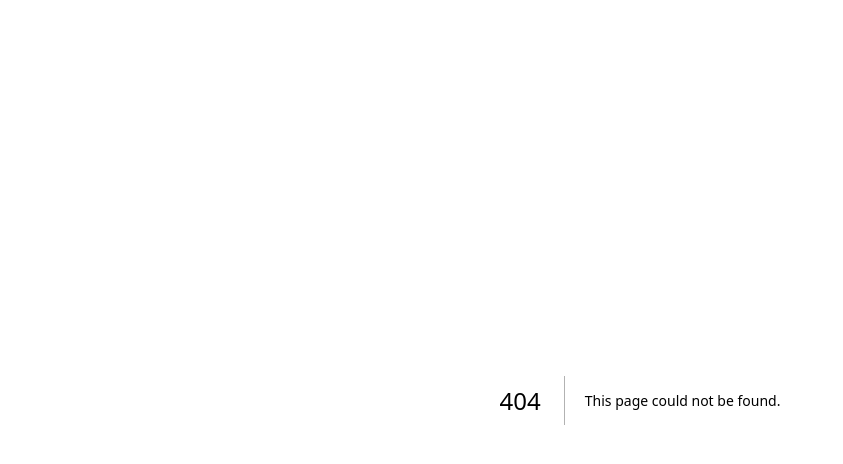
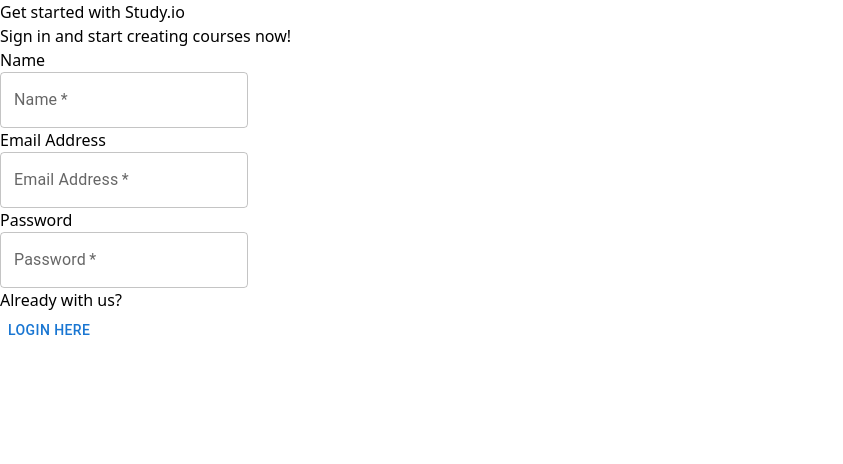
Before and after one commit to makeda-lelozwi/studyio, a Next.js app in the folder client/: page /signup in a window 1280 px wide. Before the commit this address had no page. Shown: the top 464 px of the page, without its empty margins (0-843 px from the left). Built offline with nearby package versions, Linux system fonts and the light colour scheme.

Commit message:
2024.03.16SignUpAndLogin

```diff
--- /dev/null
+++ b/client/components/Register/Register.tsx
@@ -0,0 +1,17 @@
+import SignUp from "@/app/signup/page";
+import { Grid2 } from "@mui/material";
+import React from "react";
+
+const Register = () => {
+  return (
+    <Grid2 container>
+      <SignUp></SignUp>
+      <Grid2>
+        {" "}
+        Image <img src="" alt="" />
+      </Grid2>
+    </Grid2>
+  );
+};
+
+export default Register;
--- /dev/null
+++ b/client/src/app/login/page.tsx
@@ -0,0 +1,40 @@
+import { Grid2, Box, TextField, Button } from "@mui/material";
+import React from "react";
+
+const Login = () => {
+  return (
+    <Grid2>
+      <div>
+        <h3>Welcome to Study.io</h3>
+        <p>Enter your email and password to share your courses.</p>
+
+        <Box component="form" autoComplete="off">
+          <div>
+            <p>Email Address </p>{" "}
+            <TextField
+              required
+              id="outlined-basic"
+              label="Email Address"
+              variant="outlined"
+            />
+          </div>
+          <div>
+            <p>Password </p>{" "}
+            <TextField
+              required
+              id="outlined-basic"
+              label="Password"
+              type="password"
+              variant="outlined"
+            />
+          </div>
+
+          <h3>New to Study.io?</h3>
+          <Button variant="text">Register Here</Button>
+        </Box>
+      </div>
+    </Grid2>
+  );
+};
+
+export default Login;
--- /dev/null
+++ b/client/src/app/signup/page.tsx
@@ -0,0 +1,52 @@
+import React from "react";
+import Box from "@mui/material/Box";
+import TextField from "@mui/material/TextField";
+import { Button, Grid2 } from "@mui/material";
+
+const SignUp = () => {
+  return (
+    <Grid2>
+        <div>
+          <h3>Get started with Study.io</h3>
+          <p>Sign in and start creating courses now!</p>
+
+          <Box component="form" autoComplete="off">
+            <div>
+              <p>Name </p>{" "}
+              <TextField
+                required
+                id="outlined-basic"
+                label="Name"
+                variant="outlined"
+              />
+            </div>
+            <div>
+              <p>Email Address </p>{" "}
+              <TextField
+                required
+                id="outlined-basic"
+                label="Email Address"
+                variant="outlined"
+              />
+            </div>
+            <div>
+              <p>Password </p>{" "}
+              <TextField
+                required
+                id="outlined-basic"
+                label="Password"
+                type="password"
+                variant="outlined"
+              />
+            </div>
+
+            <h3>Already with us?</h3>
+            <Button variant="text">Login Here</Button>
+          </Box>
+        </div>
+
+    </Grid2>
+  );
+};
+
+export default SignUp;
```
Also changed, not shown: client/package.json (+9 -5 lines), 1 other file (tests, documents, lock files or other folders).
